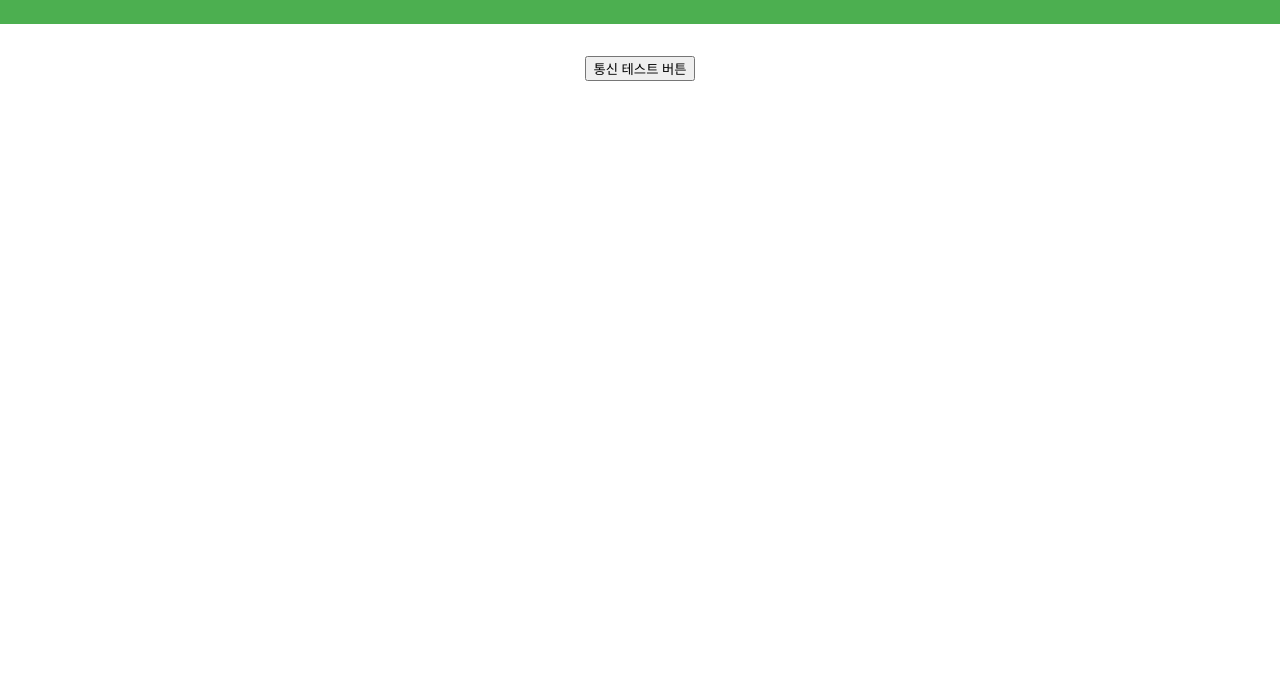
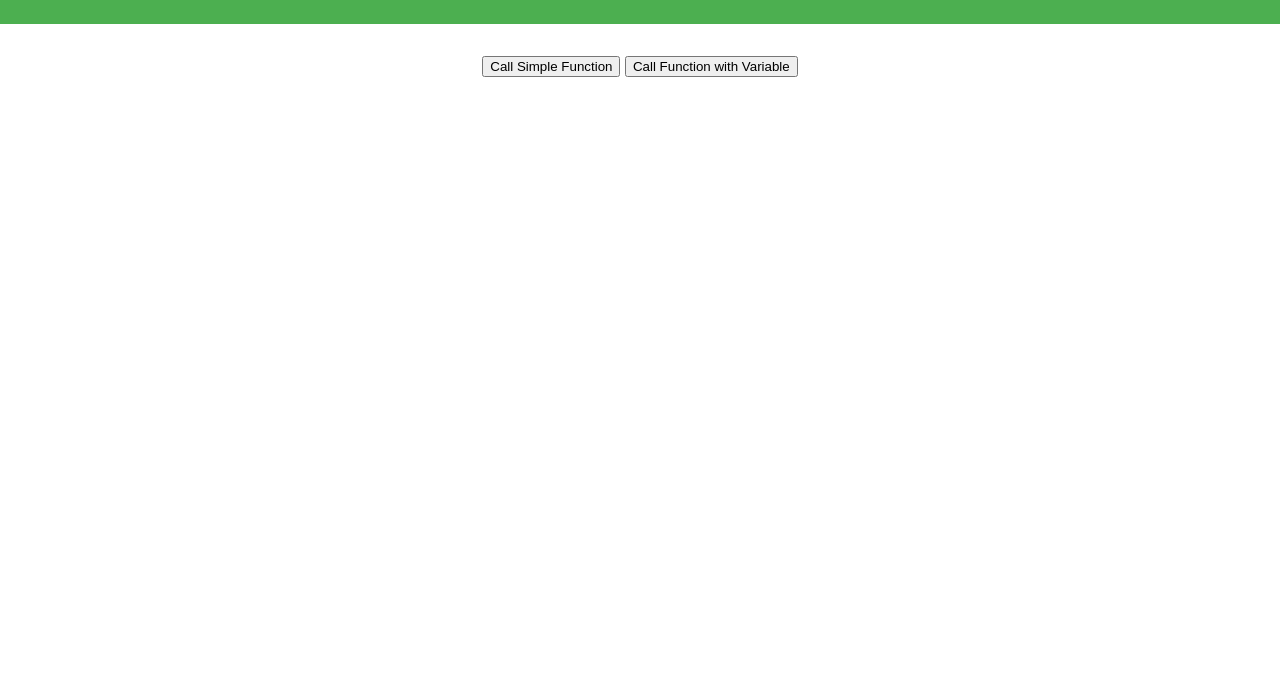
Before and after one commit to UnknownTie/testview2, a plain HTML site: page index.html in a window 1280 px wide. Shown: the part 121-800 px from the top of the page. Drawn offline with Linux system fonts and the light colour scheme.

Commit message:
Update index.html

```diff
--- a/index.html
+++ b/index.html
@@ -34,8 +34,9 @@ html
         <h1>통신 테스트 사이트</h1>
     </header>
     <main>
-        <button onclick="sendRequest()">통신 테스트 버튼</button>
-          <div id="result"></div>
+        <button onclick="callSimpleFunction()">Call Simple Function</button>
+        <button onclick="callFunctionWithVariable()">Call Function with Variable</button>
+        <div id="result"></div>
     </main>
     <script type="module" src="script_firebase.js"></script>
 
```
